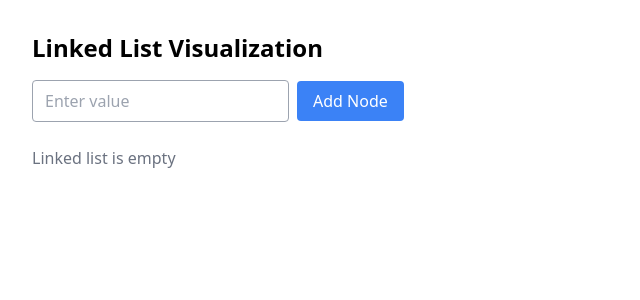
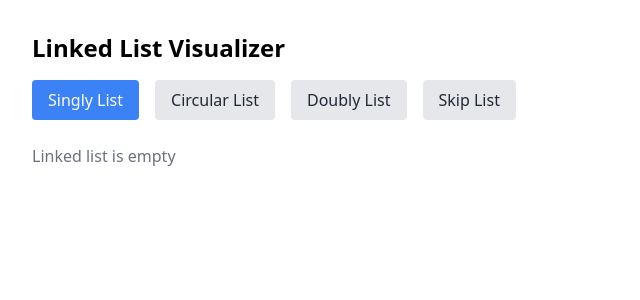
Before and after one commit to tortangChris/EduAR-IL, a React (Vite) app: page / in a window 1280 px wide. Shown: the top 300 px of the page, without its empty margins (0-640 px from the left). Built offline with nearby package versions, Linux system fonts and the light colour scheme.

Commit message:
Enhance UI Linked List

```diff
--- a/src/pages/Home.jsx
+++ b/src/pages/Home.jsx
@@ -1,13 +1,15 @@
 import React, { useState, useEffect } from "react";
 
+// ----- Node and Linked List Classes -----
 class Node {
   constructor(value) {
     this.value = value;
     this.next = null;
+    this.prev = null; // for doubly linked list
   }
 }
 
-class LinkedList {
+class SinglyLinkedList {
   constructor() {
     this.head = null;
   }
@@ -19,9 +21,7 @@ class LinkedList {
       return;
     }
     let current = this.head;
-    while (current.next) {
-      current = current.next;
-    }
+    while (current.next) current = current.next;
     current.next = newNode;
   }
 
@@ -36,32 +36,140 @@ class LinkedList {
   }
 }
 
+class CircularLinkedList {
+  constructor() {
+    this.head = null;
+  }
+
+  append(value) {
+    const newNode = new Node(value);
+    if (!this.head) {
+      this.head = newNode;
+      newNode.next = this.head;
+      return;
+    }
+    let current = this.head;
+    while (current.next !== this.head) current = current.next;
+    current.next = newNode;
+    newNode.next = this.head;
+  }
+
+  toArray() {
+    const result = [];
+    if (!this.head) return result;
+    let current = this.head;
+    do {
+      result.push(current.value);
+      current = current.next;
+    } while (current !== this.head);
+    return result;
+  }
+}
+
+class DoublyLinkedList {
+  constructor() {
+    this.head = null;
+  }
+
+  append(value) {
+    const newNode = new Node(value);
+    if (!this.head) {
+      this.head = newNode;
+      return;
+    }
+    let current = this.head;
+    while (current.next) current = current.next;
+    current.next = newNode;
+    newNode.prev = current;
+  }
+
+  toArray() {
+    const result = [];
+    let current = this.head;
+    while (current) {
+      result.push(current.value);
+      current = current.next;
+    }
+    return result;
+  }
+}
+
+class SkipList {
+  constructor() {
+    this.head = null;
+  }
+
+  append(value) {
+    const newNode = new Node(value);
+    if (!this.head) {
+      this.head = newNode;
+      return;
+    }
+    let current = this.head;
+    while (current.next) current = current.next;
+    current.next = newNode;
+  }
+
+  toArray() {
+    const result = [];
+    let current = this.head;
+    while (current) {
+      result.push(current.value);
+      current = current.next;
+    }
+    return result;
+  }
+}
+
+// ----- React Component -----
 const Home = () => {
-  const [list] = useState(new LinkedList());
-  const [input, setInput] = useState("");
+  const [listType, setListType] = useState("Singly"); // default
   const [values, setValues] = useState([]);
+  const [list, setList] = useState(new SinglyLinkedList());
   const [isPortrait, setIsPortrait] = useState(
     window.innerHeight > window.innerWidth
   );
 
-  // Detect orientation changes
   useEffect(() => {
-    const handleResize = () => {
+    const handleResize = () =>
       setIsPortrait(window.innerHeight > window.innerWidth);
-    };
     window.addEventListener("resize", handleResize);
     return () => window.removeEventListener("resize", handleResize);
   }, []);
 
-  const handleAdd = () => {
-    if (input !== "") {
-      list.append(input);
-      setValues(list.toArray());
-      setInput("");
+  const generateRandomList = (type, length = 5) => {
+    let newList;
+    switch (type) {
+      case "Singly":
+        newList = new SinglyLinkedList();
+        break;
+      case "Circular":
+        newList = new CircularLinkedList();
+        break;
+      case "Doubly":
+        newList = new DoublyLinkedList();
+        break;
+      case "Skip":
+        newList = new SkipList();
+        break;
+      default:
+        newList = new SinglyLinkedList();
     }
+
+    for (let i = 0; i < length; i++) {
+      const randomValue = Math.floor(Math.random() * 100);
+      newList.append(randomValue);
+    }
+
+    setList(newList);
+    setValues(newList.toArray());
   };
 
-  // Show rotate message if in portrait
+  const handleListTypeChange = (type) => {
+    setListType(type);
+    generateRandomList(type);
+  };
+
   if (isPortrait) {
     return (
       <div className="flex justify-center items-center h-screen text-center p-5 text-xl">
@@ -70,27 +178,28 @@ const Home = () => {
     );
   }
 
-  // Landscape mode: show visualizer
   return (
     <div className="p-8 font-sans">
-      <h1 className="text-2xl font-bold mb-4">Linked List Visualization</h1>
+      <h1 className="text-2xl font-bold mb-4">Linked List Visualizer</h1>
 
-      <div className="flex items-center mb-6">
-        <input
-          type="text"
-          value={input}
-          onChange={(e) => setInput(e.target.value)}
-          placeholder="Enter value"
-          className="border border-gray-400 rounded px-3 py-2 mr-2 focus:outline-none focus:ring-2 focus:ring-blue-400"
-        />
-        <button
-          onClick={handleAdd}
-          className="bg-blue-500 text-white px-4 py-2 rounded hover:bg-blue-600 transition"
-        >
-          Add Node
-        </button>
+      {/* List Type Buttons */}
+      <div className="flex space-x-4 mb-6">
+        {["Singly", "Circular", "Doubly", "Skip"].map((type) => (
+          <button
+            key={type}
+            onClick={() => handleListTypeChange(type)}
+            className={`px-4 py-2 rounded ${
+              listType === type
+                ? "bg-blue-500 text-white"
+                : "bg-gray-200 text-gray-800 hover:bg-gray-300"
+            } transition`}
+          >
+            {type} List
+          </button>
+        ))}
       </div>
 
+      {/* Visualization */}
       {values.length === 0 ? (
         <p className="text-gray-500">Linked list is empty</p>
       ) : (
@@ -101,9 +210,20 @@ const Home = () => {
                 <div className="w-16 h-16 flex items-center justify-center bg-blue-100 border-2 border-blue-400 rounded-full text-lg font-semibold text-blue-700">
                   {val}
                 </div>
+                <div className="mt-1 text-sm font-bold text-blue-600">
+                  {idx === 0
+                    ? `head/${idx}`
+                    : idx === values.length - 1
+                    ? `tail/${idx}`
+                    : ""}
+                </div>
               </div>
               <div className="text-2xl font-bold">
-                {idx === values.length - 1 ? "→ null" : "→"}
+                {listType === "Circular" && idx === values.length - 1
+                  ? "→ head"
+                  : idx === values.length - 1
+                  ? "→ null"
+                  : "→"}
               </div>
             </React.Fragment>
           ))}
```
